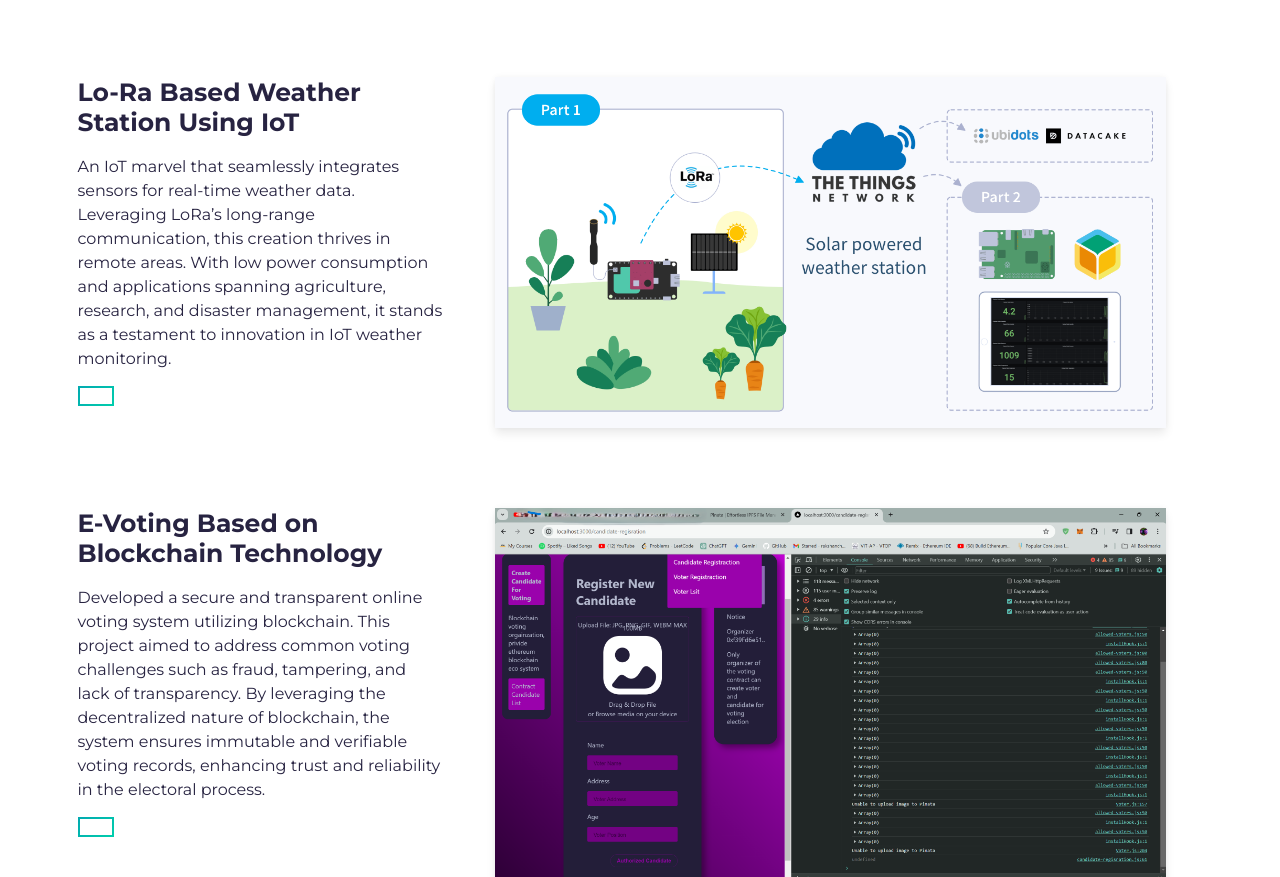
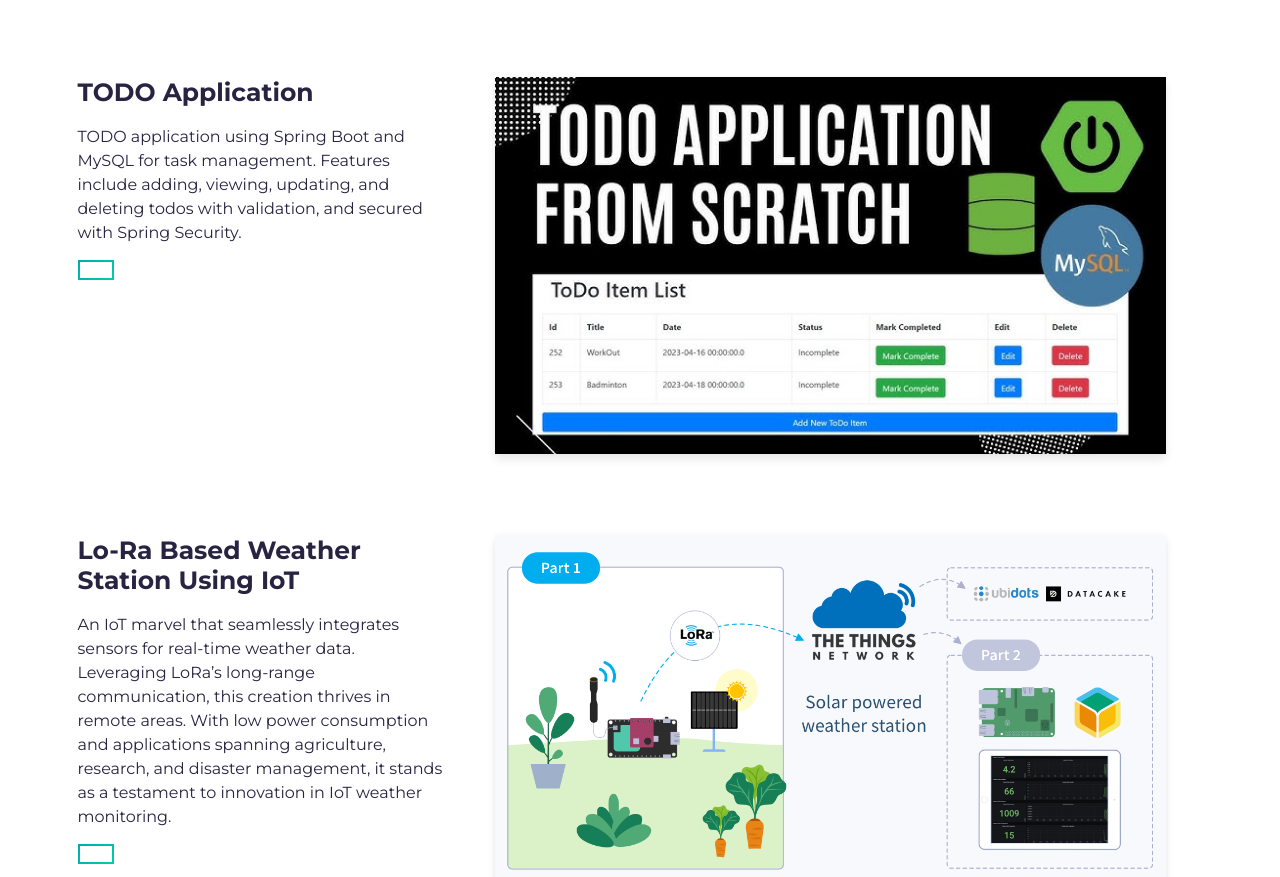
Before and after one commit to Rakshan0004/portfolio_rakshan, a website built with Parcel: page src/index.html in a window 1280 px wide. Shown: the part 1913-2790 px from the top of the page. Built offline with nearby package versions, Linux system fonts and the light colour scheme; files whose address does not match are found by name.

Commit message:
adding new project

```diff
--- a/src/index.html
+++ b/src/index.html
@@ -141,7 +141,60 @@
               </div>
             </div>
           </div>
+
+
+          <!-- Notice: each .row is a project -->
+          <div class="row">
+            <div class="col-lg-4 col-sm-12">
+              <div class="project-wrapper__text load-hidden">
+                <h3 class="project-wrapper__text-title">TODO Application</h3>
+                <div>
+                  <p class="mb-4">
+                    TODO application using Spring Boot and MySQL for task management.
+                    Features include adding, viewing, updating, and deleting todos with validation,
+                    and secured with Spring Security.
+                  </p>
+                </div>
+                <a
+                  rel="noreferrer"
+                  target="_blank"
+                  class="cta-btn cta-btn--hero"
+                  href="#!"
+                >
+
+                </a>
+                <a
+                  rel="noreferrer"
+                  target="_blank"
+                  class="cta-btn text-color-main"
+                  href="#!"
+                >
+
+                </a>
+              </div>
+            </div>
+            <div class="col-lg-8 col-sm-12">
+              <div class="project-wrapper__image load-hidden">
+                <a rel="noreferrer" href="#!" target="_blank">
+                  <div
+                    data-tilt
+                    data-tilt-max="4"
+                    data-tilt-glare="true"
+                    data-tilt-max-glare="0.5"
+                    class="thumbnail rounded js-tilt"
+                  >
+                    <img
+                      alt="Project Image"
+                      class="img-fluid"
+                      src="assets/todo.jpg"
+                    />
+                  </div>
+                </a>
+              </div>
+            </div>
+          </div>
           <!-- /END Project -->
+
 
           <!-- Notice: each .row is a project -->
           <div class="row">
```
Also changed, not shown: src/assets/todo.jpg (added).
